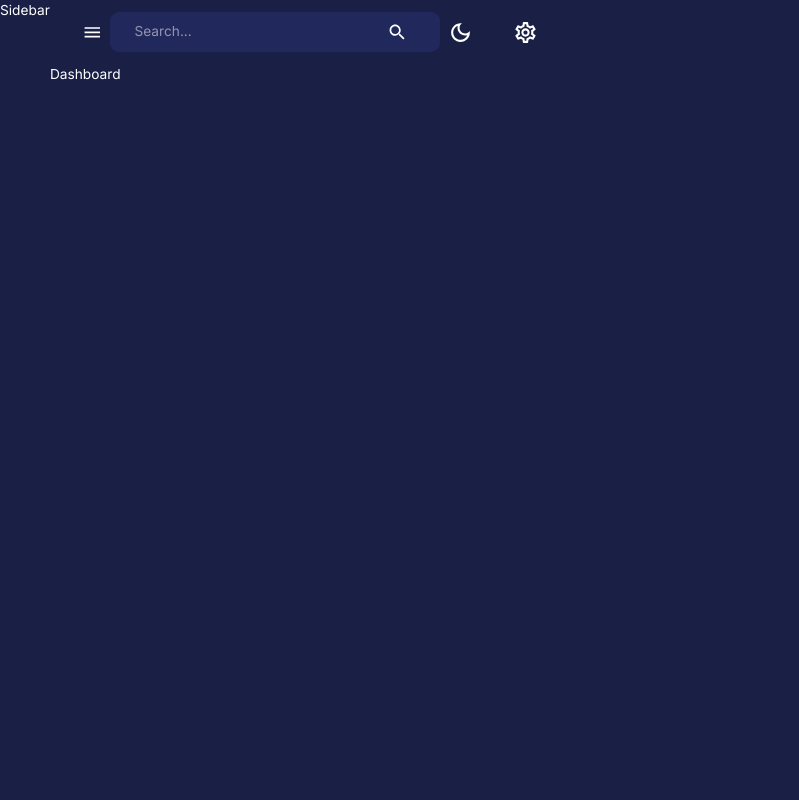
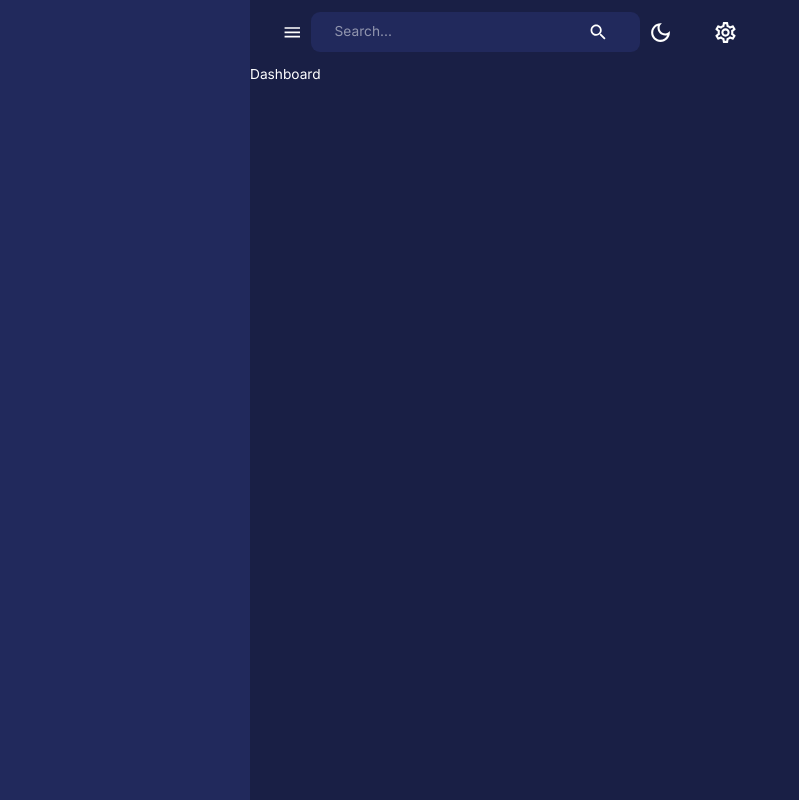
Before and after one commit to StrachanOscar/Admin-Dashboard, a React (Create React App) app in the folder client/: page /dashboard in a window 1280 px wide. Shown: the whole page, without its empty margins (0-799 px from the left). Built offline with nearby package versions, Linux system fonts and the light colour scheme.

Commit message:
Finished sidebar open-close functionality.

```diff
--- a/client/src/components/Sidebar.jsx
+++ b/client/src/components/Sidebar.jsx
@@ -27,6 +27,7 @@ import {
     AdminPanelSettingsOutlined,
     TrendingUpOutlined,
     PieChartOutlined,
+    ChangeCircleSharp,
 } from "@mui/icons-material";
 
 import { useEffect, useState } from 'react';
@@ -34,9 +35,43 @@ import { useLocation, useNavigate } from 'react-router-dom';
 import FlexBetween from './FlexBetween';
 import profileImage from '../assets';
 
-const Sidebar = () => {
+const Sidebar = ({
+    drawerWidth,
+    isSidebarOpen,
+    setIsSidebarOpen,
+    isNonMobile,
+}) => {
+    const { pathname } = useLocation();
+    const [active, setActive] = useState("");
+    const navigate = useNavigate();
+    const theme = useTheme();
+
+    // Anytime the pathname changes, reset it to the active URL.
+    useEffect(() => {
+        setActive(pathname.substring(1));
+    }, [pathname]);
+
   return (
-    <div>Sidebar</div>
+    <Box component="nav">
+        {isSidebarOpen && (
+            <Drawer
+                open={isSidebarOpen}
+                onClose={() => setIsSidebarOpen(false)}
+                variant="persistent"
+                anchor="left"
+                sx={{
+                    width: drawerWidth,
+                    "& .MuiDrawer-paper": {
+                        color: theme.palette.secondary[200],
+                        backgroundColor: theme.palette.background.alt,
+                        boxSixing: "border-box",
+                        borderWidth: isNonMobile ? 0 : "2px",
+                        width: drawerWidth,
+                    }
+                }}
+            ></Drawer>
+        )}
+    </Box>
   )
 }
 
```
